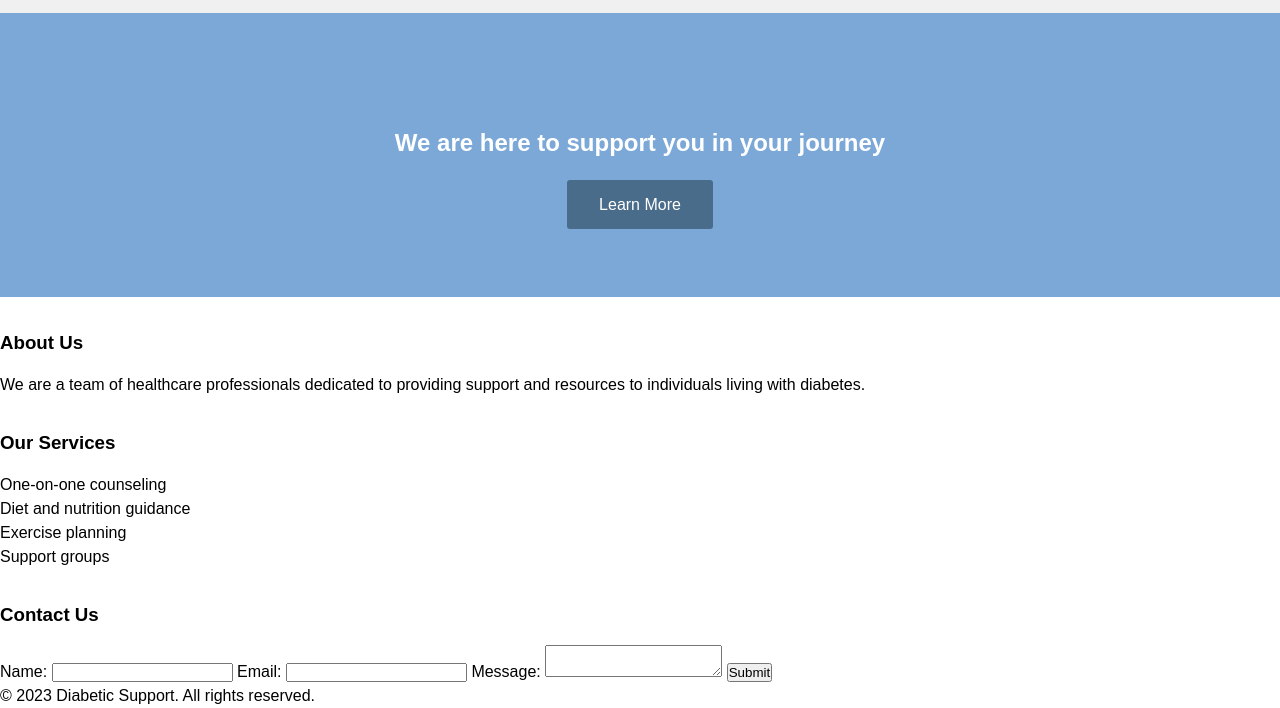
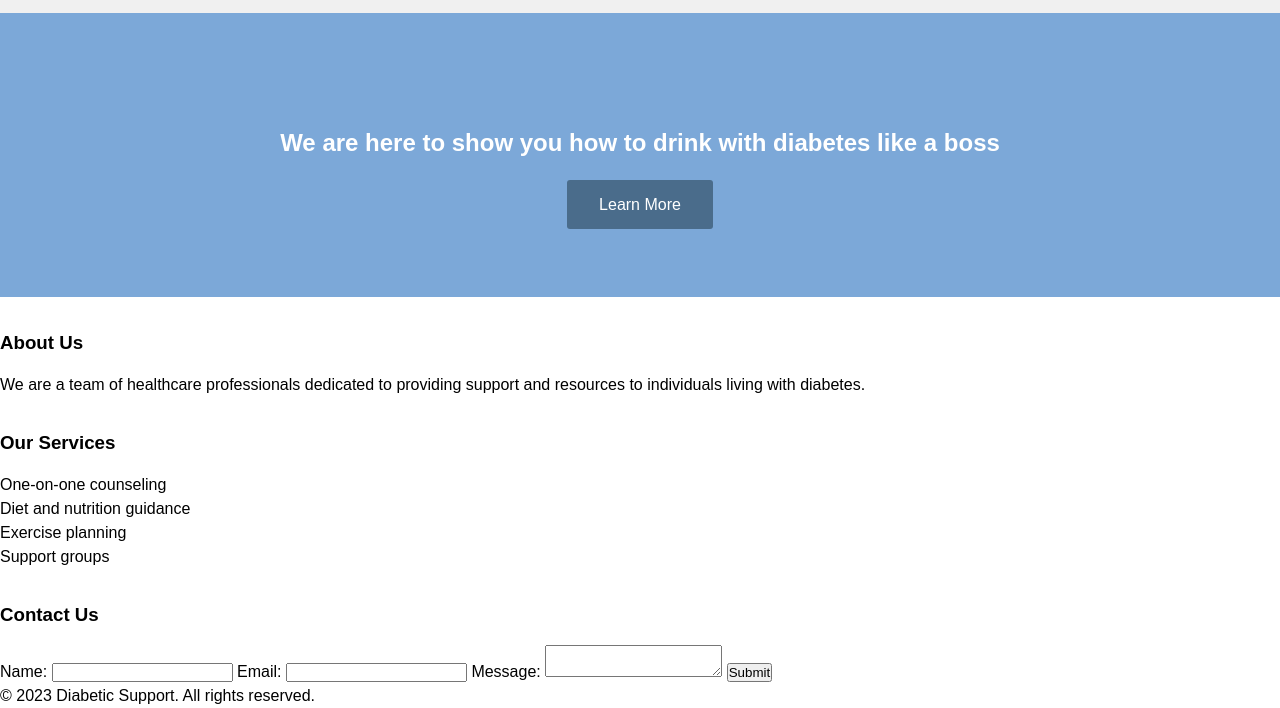
Before and after one commit to Matthouli/TYPE-1-NEW, a plain HTML site: page index.html in a window 1280 px wide. Shown: the part 139-847 px from the top of the page. Drawn offline with Linux system fonts and the light colour scheme.

Commit message:
Update index.html

```diff
--- a/index.html
+++ b/index.html
@@ -17,7 +17,7 @@
     </header>
 
     <section id="hero">
-      <h2>We are here to support you in your journey</h2>
+      <h2>We are here to show you how to drink with diabetes like a boss</h2>
       <a href="#services" class="btn-primary">Learn More</a>
     </section>
 
```
